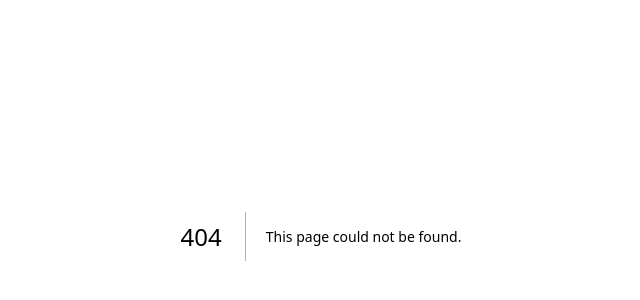
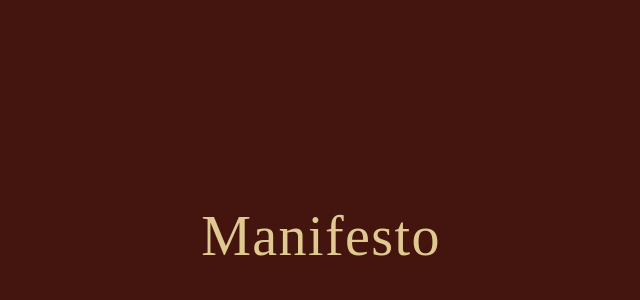
Before and after one commit to matteocarroll/fazenda, a Next.js app: page /manifesto in a window 1280 px wide. Before the commit this address had no page. Shown: the part 164-464 px from the top of the page, without its empty margins (319-959 px from the left). Built offline with nearby package versions, Linux system fonts and the light colour scheme.

Commit message:
Add manifesto page

```diff
--- /dev/null
+++ b/app/manifesto/page.tsx
@@ -0,0 +1,22 @@
+const TOBACCO = "#43150E"
+const GOLD = "#E0C991" // naples, the gold in the Fazenda palette
+
+export default function Manifesto() {
+  return (
+    <main
+      className="min-h-screen flex items-center justify-center px-6"
+      style={{ backgroundColor: TOBACCO }}
+    >
+      <h1
+        className="text-center tracking-wide"
+        style={{
+          color: GOLD,
+          fontFamily: '"Times New Roman", Times, serif',
+          fontSize: "clamp(2rem, 9vw, 3.5rem)",
+        }}
+      >
+        Manifesto
+      </h1>
+    </main>
+  )
+}
```
